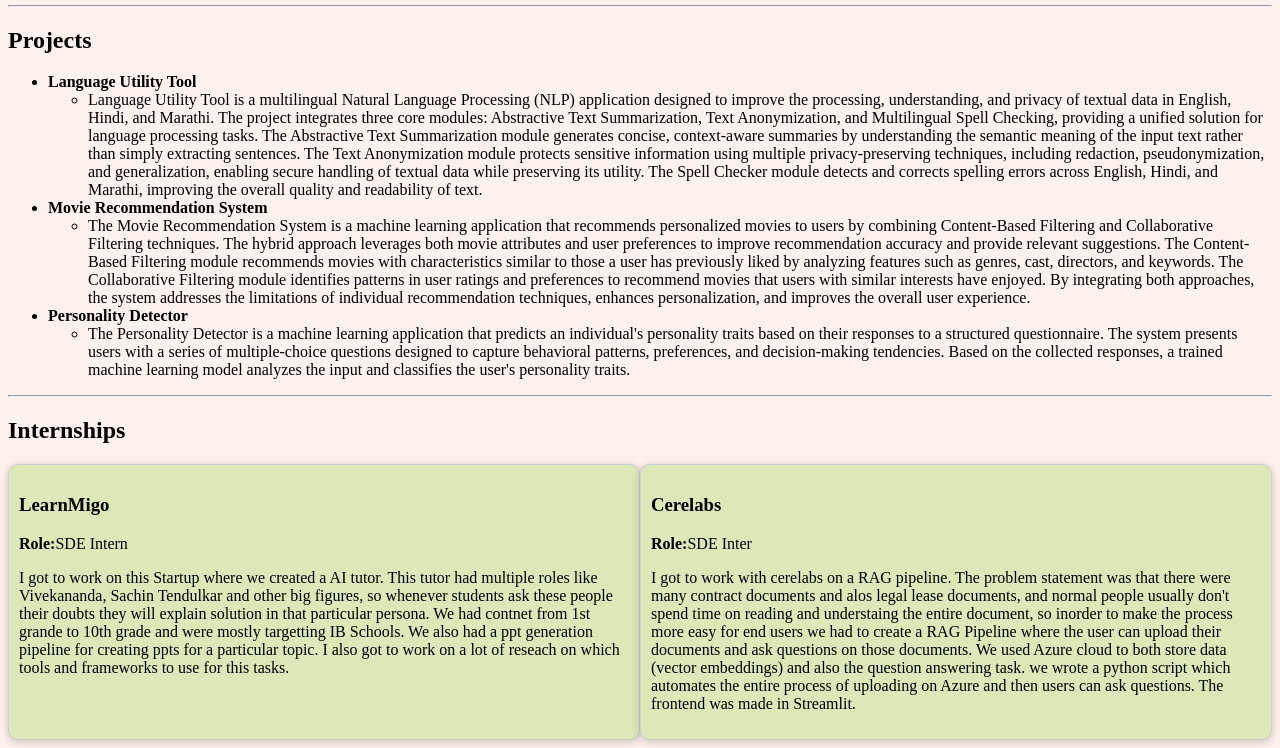
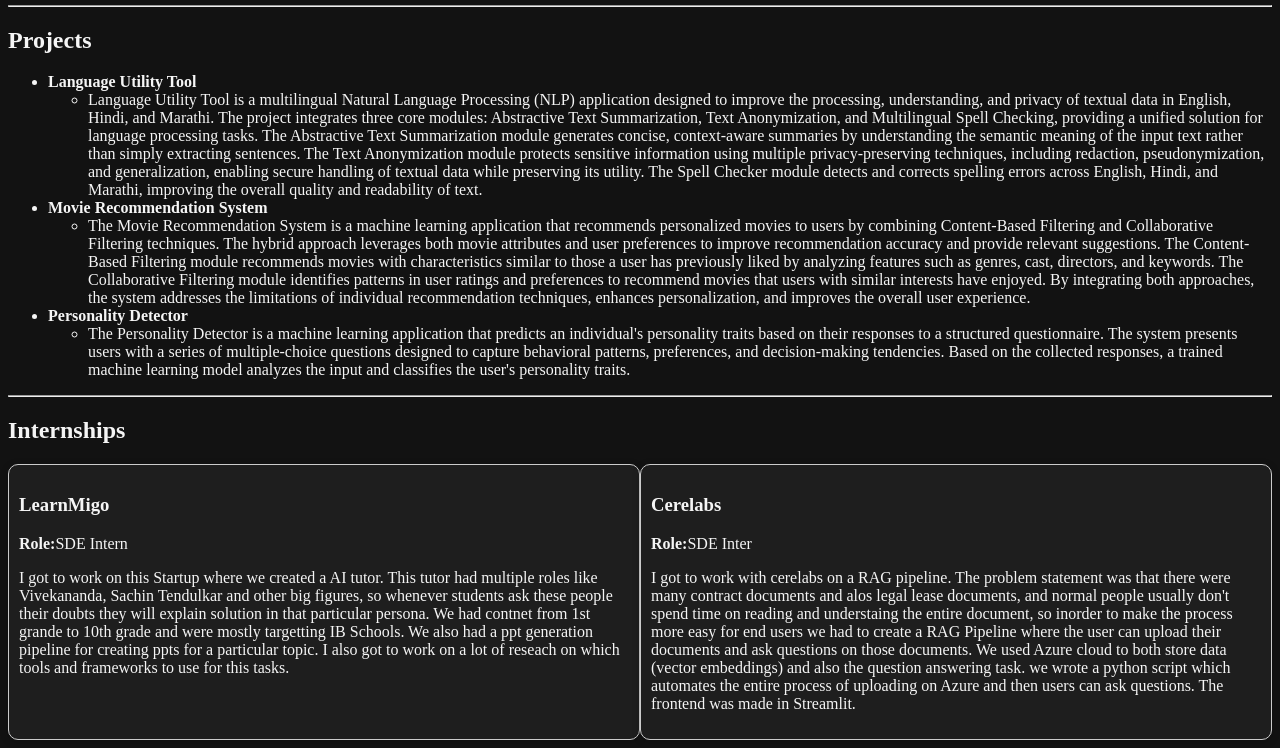
Before and after one commit to AmeyDhoke/website-git, a plain HTML site: page index.html in a window 1280 px wide. Shown: the part 631-1379 px from the top of the page. Drawn offline with Linux system fonts and the light colour scheme.

Commit message:
Made changes in alternate branch

```diff
--- a/style.css
+++ b/style.css
@@ -1,6 +1,8 @@
 body {
-  background-color: rgb(252, 241, 236);
+  background-color: #121212;
+  color: #f5f5f5;
 }
+
 .head {
   display: flex;
   justify-content: space-between;
@@ -39,5 +41,5 @@ body {
   border: 1px solid #ccc;
   border-radius: 10px;
   box-shadow: 0px 2px 8px rgba(0, 0, 0, 0.2);
-  background-color: #dde8b9;
+  background-color: #1e1e1e;
 }
```
